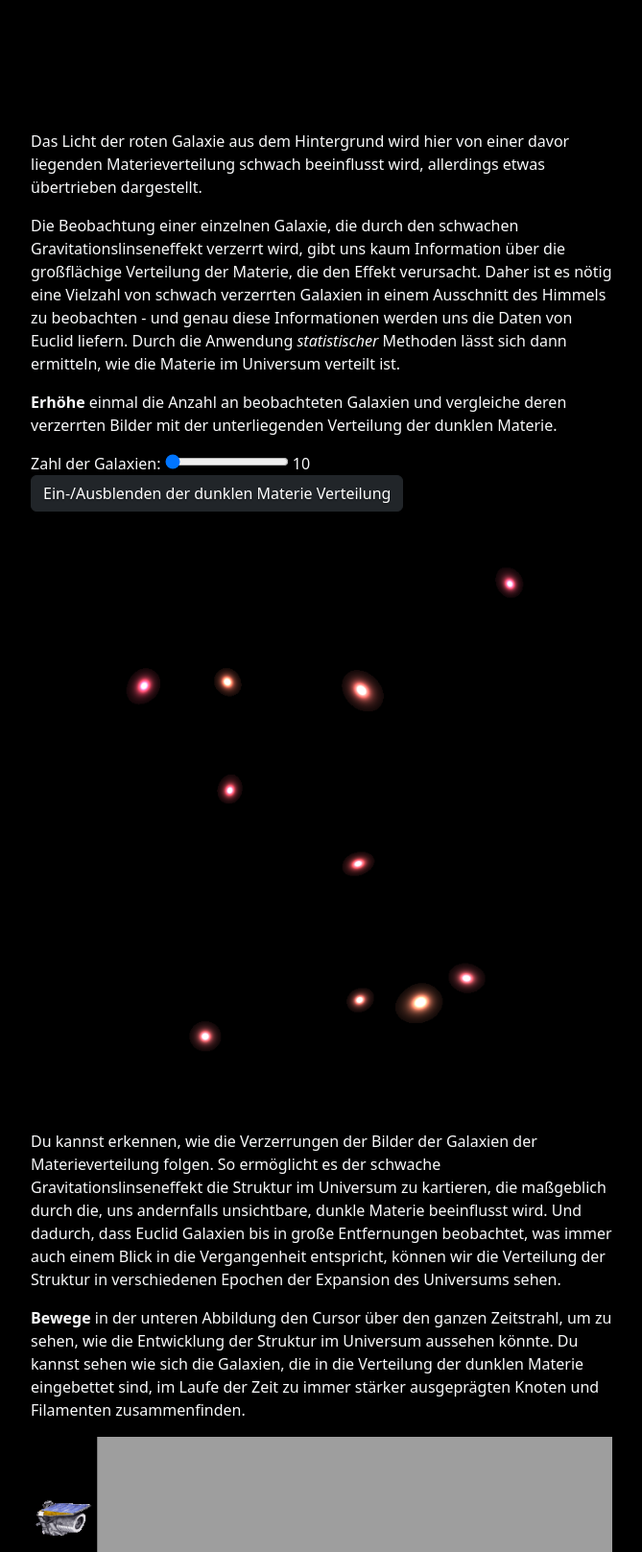
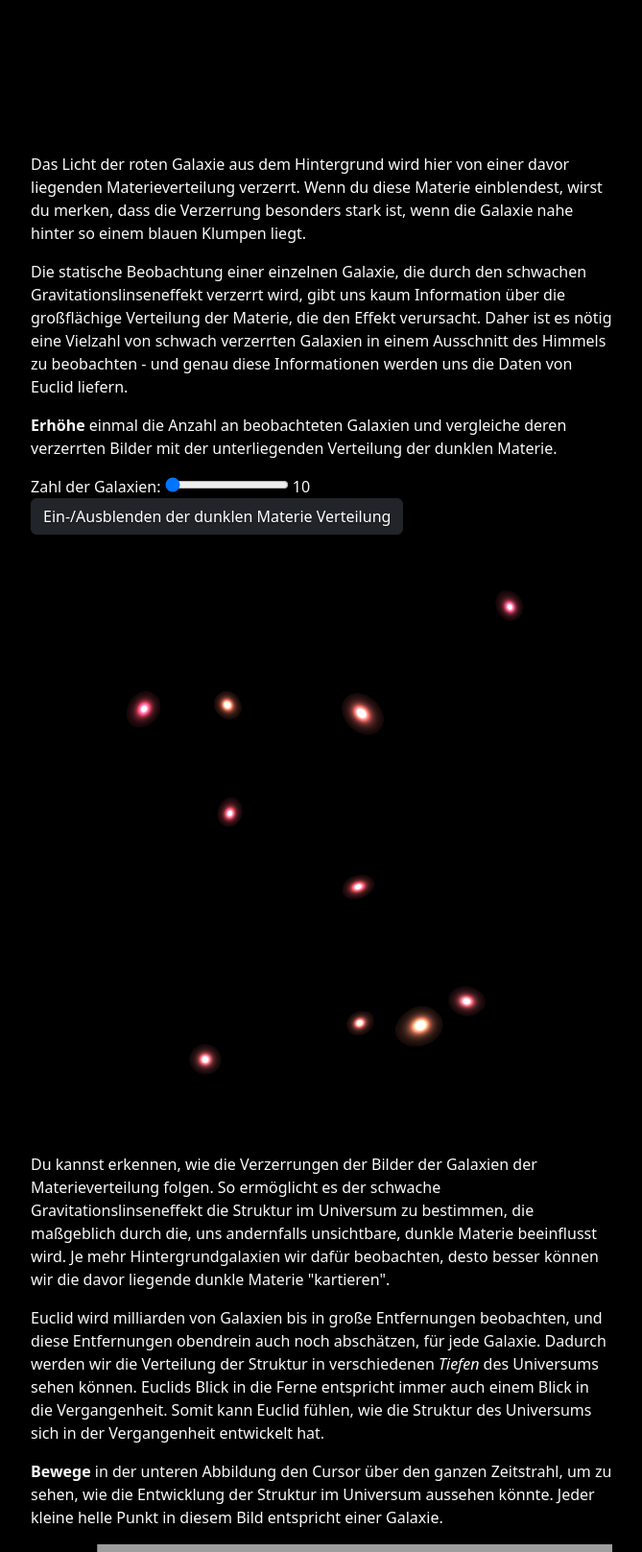
Before and after one commit to mtewes/lensingpage, a plain HTML site: page index.html in a window 1280 px wide. Shown: the part 2680-4297 px from the top of the page at 96% size, without its empty margins (305-974 px from the left). Drawn offline with Linux system fonts and the light colour scheme.

Commit message:
Update documentation

```diff
--- a/index.html
+++ b/index.html
@@ -263,17 +263,17 @@ Man nennt dieses Phenomen den <i>starken Gravitationslinseneffekt</i>.
 <p>
 Wir sehen also gar nicht, wo diese rote Galaxie wirklich ist, sondern nur ihr verzerrtes Bild an der durch den <i>Gravitationslinseneffekt</i>
 scheinbar verschobenen Position.
-Damit
 </p>
 
 <!--    <h2>Und nun zum <i>schwachen</i> Gravitationslinseneffekt</h2> -->
 <p>
 Die meisten Galaxien, die wir beobachten können, werden allerdings nicht stark verzerrt, da ihr Licht nicht nahe genug an massereichen Objekten im Vordergrund vorbeiläuft
 - dennoch wird ihr Licht gerinfügig beeinflusst. In diesem Fall reden wir vom <b><i>schwachen</i> Gravitationslinseneffekt</b>.
-Die entstehenden schwachen Verzerrungen, könnte man 'mit dem bloßen Auge' nicht so leicht wahrnehmen, wie es beim <i>starken</i> Gravitationslinseneffekt der Fall ist.
+
+Einer einzelnen Galaxie sieht man so eine leichte Verzerrung gar nicht an. Denn wir wissen ja nicht, wie diese Galaxie eigentlich (ohne Gravitationslinseneffekt) aussehen würde. Und Galaxien können sehr unterschiedliche Formen haben.
 </p>
 <p>
-<b>Bewege</b> erneut die rote Galaxie, um den <i>schwachen</i> Gravitationslinseneffekt sichtbar zu machen.
+<b>Bewege</b> erneut die rote Galaxie, um den <i>schwachen</i> Gravitationslinseneffekt sichtbar zu machen. Durch diese Bewegung der roten Galaxie wirst du den Effekt erleben können. Leider geht das im echten Universum nicht...
 </p>
       <p>
         <a class="btn btn-dark" id="toggle_dm_wl" role="button">Ein-/Ausblenden der dunklen Materie Verteilung</a>
@@ -282,15 +282,14 @@ Die entstehenden schwachen Verzerrungen, könnte man 'mit dem bloßen Auge' nich
     <canvas id="wl_kappa_map" width="700", height="700" style="width:100%; cursor: crosshair;"></canvas>
     </p>
 <p>
-Das Licht der roten Galaxie aus dem Hintergrund wird hier von einer davor liegenden Materieverteilung
-schwach beeinflusst wird, allerdings etwas übertrieben dargestellt.
+Das Licht der roten Galaxie aus dem Hintergrund wird hier von einer davor liegenden Materieverteilung verzerrt. Wenn du diese Materie einblendest, wirst du merken, dass die Verzerrung besonders stark ist, wenn die Galaxie nahe hinter so einem blauen Klumpen liegt.
 </p>
 <p>
-Die Beobachtung einer einzelnen Galaxie, die durch den schwachen Gravitationslinseneffekt verzerrt wird, gibt uns
+Die statische Beobachtung einer einzelnen Galaxie, die durch den schwachen Gravitationslinseneffekt verzerrt wird, gibt uns
 kaum Information über die großflächige Verteilung der Materie, die den Effekt verursacht.
 Daher ist es nötig eine Vielzahl von schwach verzerrten Galaxien in einem Ausschnitt des Himmels zu beobachten - und genau diese Informationen
-werden uns die Daten von Euclid liefern. Durch die Anwendung <i>statistischer</i> Methoden lässt sich dann ermitteln, wie die Materie
-im Universum verteilt ist.
+werden uns die Daten von Euclid liefern.
+
 <!--Das ändert sich aber, sobald wir eine Vielzahl
 von schwach verzerrten Galaxien beobachten. So erhalten wir Informationen über die Materieverteilung an und zwischen den vielen verschiedenen Positionen
 der beobachteten Galaxien und es lässt sich so <i>statistisch</i> ermitteln, wie die Materie im Vordergrund verteilt ist.-->
@@ -312,17 +311,16 @@ der beobachteten Galaxien und es lässt sich so <i>statistisch</i> ermitteln, wi
 
 <p>
 Du kannst erkennen, wie die Verzerrungen der Bilder der Galaxien der Materieverteilung folgen.
-So ermöglicht es der schwache Gravitationslinseneffekt die Struktur im Universum zu kartieren, die maßgeblich
-durch die, uns andernfalls unsichtbare, dunkle Materie beeinflusst wird.
-Und dadurch, dass Euclid Galaxien bis in große Entfernungen beobachtet, was immer auch einem Blick in die
-Vergangenheit entspricht, können wir die Verteilung der Struktur in verschiedenen Epochen der
-Expansion des Universums sehen.
+So ermöglicht es der schwache Gravitationslinseneffekt die Struktur im Universum zu bestimmen, die maßgeblich
+durch die, uns andernfalls unsichtbare, dunkle Materie beeinflusst wird. Je mehr Hintergrundgalaxien wir dafür beobachten, desto besser können wir die davor liegende dunkle Materie "kartieren".
+</p>
+<p>
+Euclid wird milliarden von Galaxien bis in große Entfernungen beobachten, und diese Entfernungen obendrein auch noch abschätzen, für jede Galaxie. Dadurch werden wir die Verteilung der Struktur in verschiedenen <i>Tiefen</i> des Universums sehen können. Euclids Blick in die Ferne entspricht immer auch einem Blick in die
+Vergangenheit. Somit kann Euclid fühlen, wie die Struktur des Universums sich in der Vergangenheit entwickelt hat.
 </p>
 <p>
 <b>Bewege</b> in der unteren Abbildung den Cursor über den ganzen Zeitstrahl, um zu sehen, wie die
-Entwicklung der Struktur im Universum aussehen könnte. Du kannst sehen wie sich die Galaxien, die in die
-Verteilung der dunklen Materie eingebettet sind, im Laufe der Zeit zu immer stärker ausgeprägten Knoten und Filamenten
-zusammenfinden.
+Entwicklung der Struktur im Universum aussehen könnte. Jeder kleine helle Punkt in diesem Bild entspricht einer Galaxie.
 </p>
 
     <p>
@@ -330,8 +328,10 @@ zusammenfinden.
     </p>
 
 <p>
-Durch Euclids Beobachtungen wird also die Verteilung der Struktur im Universum und deren Entwicklung besser
-verstanden werden können.
+Du kannst sehen, wie sich die Galaxien, die in die Verteilung der dunklen Materie eingebettet sind, im Laufe der Zeit zu immer stärker ausgeprägten Knoten und Filamenten zusammenfinden. Das Universum ist heute "klumpiger" als in der Vergangenheit, in der es "glatter" war.
+</p>
+<p>
+Das Tempo dieser Entwicklung, also wie schnell sich die heutige Struktur des Universums bildet, wird massgeblich durch die <i>dunkle Energie</i> beeinflusst. Denn die dunkle Energie ist das, was die sich beschleunigende Expansion des Universums antreibt. So werden wir also Anhand von Euclid etwas über diese mysteriöse Komponente lernen können.
 </p>
 
 
@@ -341,7 +341,7 @@ verstanden werden können.
   </main>
 
   <footer class="mt-auto text-white-50">
-    <p>ESERO Germany</p>
+    <p>ESERO Germany / Jonathan Oel / Malte Tewes</p>
   </footer>
 </div>
 <!--<script type="text/javascript" src="stronglens.js"></script>-->
```
